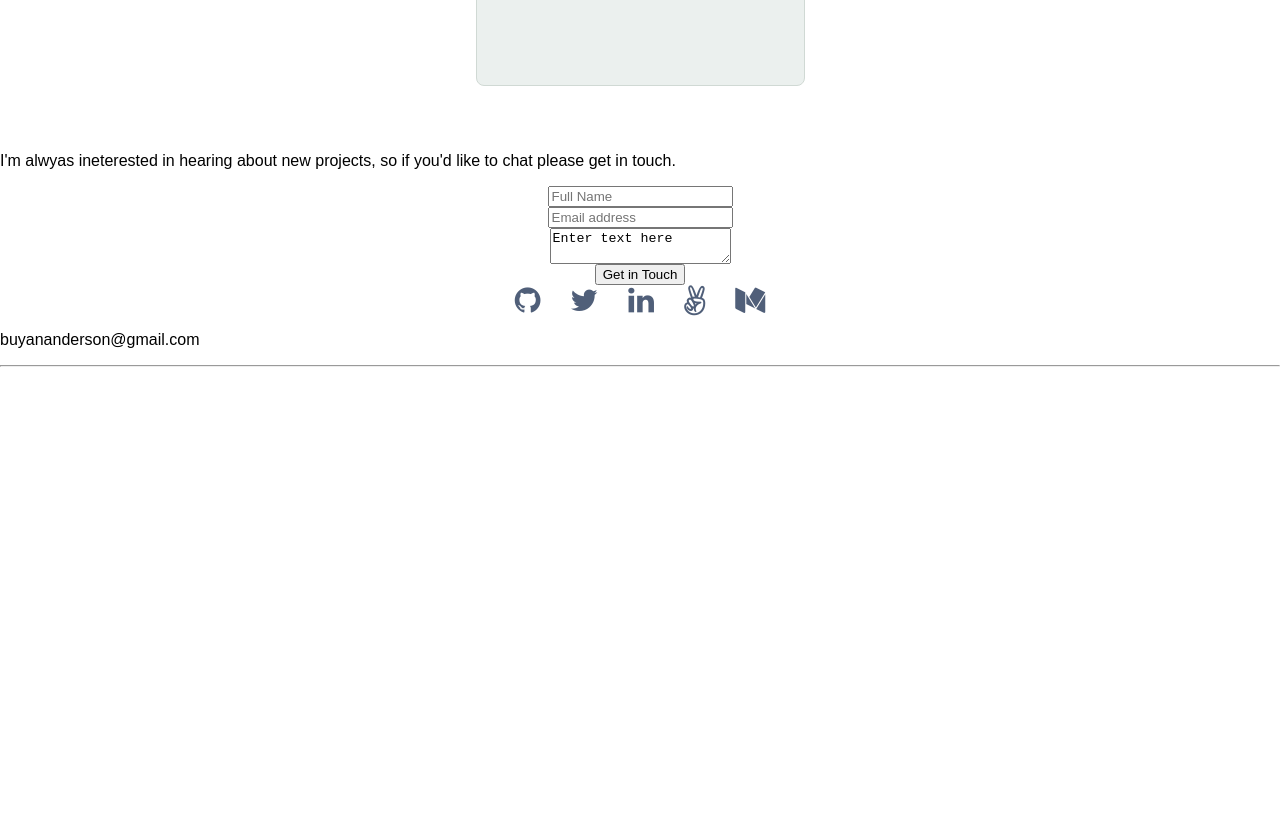
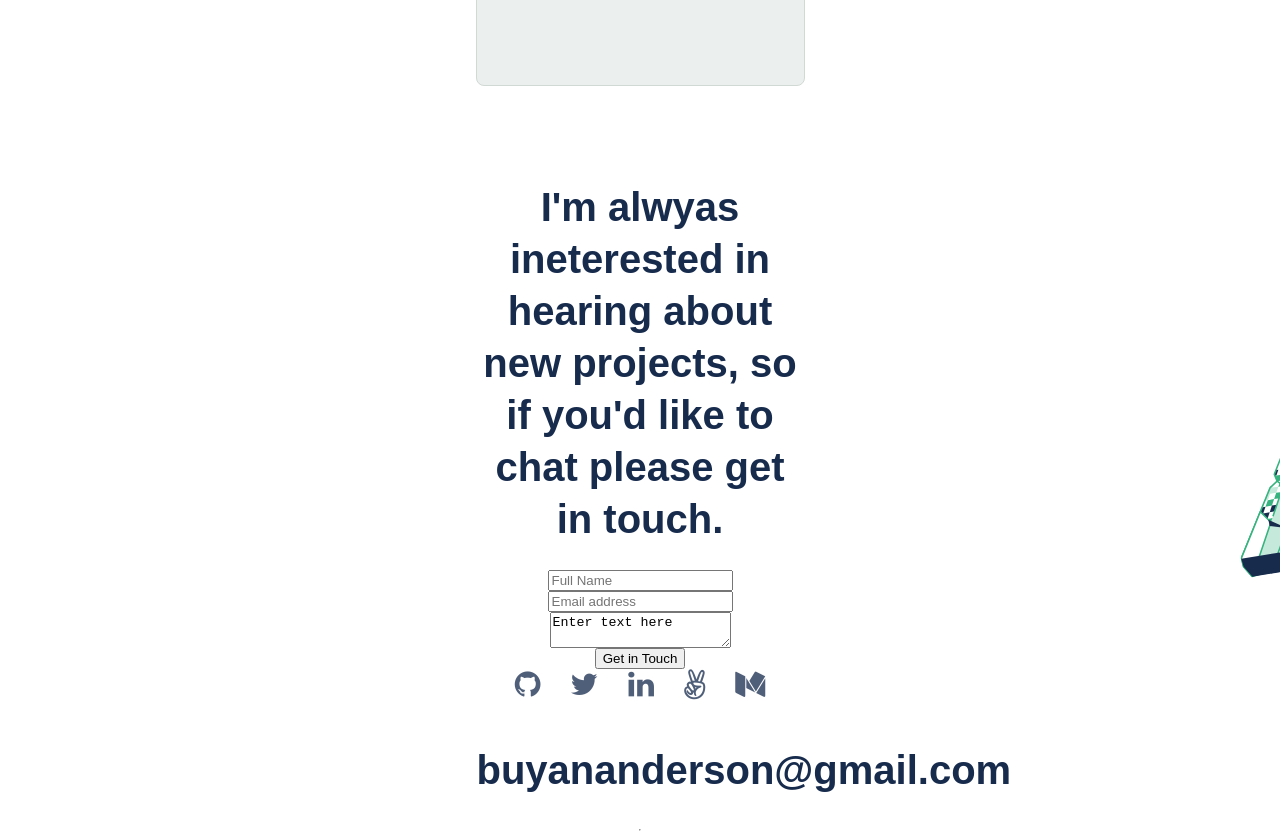
Before and after one commit to andersonlebon/Portfolio-w2, a website: page index.html in a window 1280 px wide. Shown: the part 3140-3979 px from the top of the page. Before the commit the page ends 3515 px from the top, so only its background shows below. Drawn offline with Linux system fonts and the light colour scheme.

Commit message:
Style footer  backgorund image and its paragraph

```diff
--- a/css/style.css
+++ b/css/style.css
@@ -326,6 +326,26 @@ button:focus {
   background-color: #ffff;
 }
 
+.aboutContact {
+  background: url(../images/Frame.svg)  no-repeat;
+  background-position: bottom 260px right 0;
+  display: flex;
+  flex-direction: column;
+  width: 100%;
+  align-items: center;
+}
+
+.aboutContact p {
+  font-weight: bold;
+  font-size: 40px;
+  width: 327px;
+  line-height: 52px;
+  text-align: center;
+  color: #172b4d;
+  padding: 5px;
+  margin-bottom: 20px;
+}
+
 .contactForm {
   display: flex;
   flex-direction: column;
```
